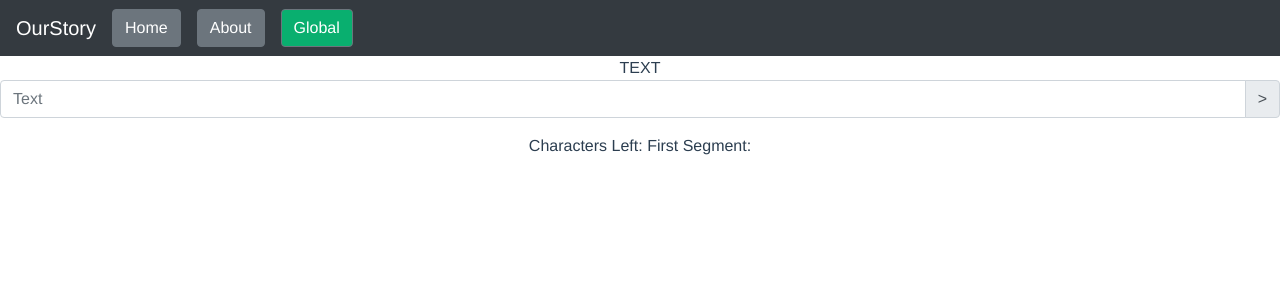
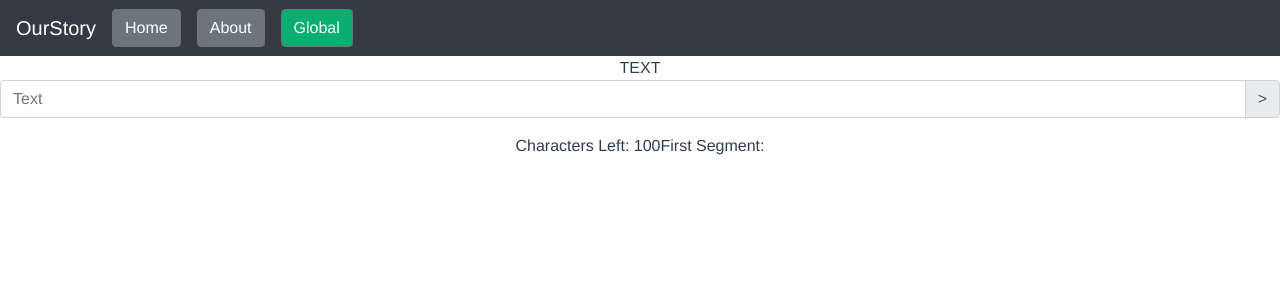
Before and after one commit to Andr3wD/OurStory, a Vue app in the folder src/frontend/: page /global in a window 1280 px wide. Shown: the top 300 px of the page. Built offline with nearby package versions, Linux system fonts and the light colour scheme; no server answers.

Commit message:
Revert "ammend"
This reverts commit dff94657034125da2b87ff9a26afdd6cf5a4b4ae.

```diff
--- a/src/frontend/src/views/Global.vue
+++ b/src/frontend/src/views/Global.vue
@@ -15,7 +15,7 @@
   </div>
 </template>
 
-<scrip
+<script>
 
 import segmentService from '../services/segment-service'
 
@@ -48,7 +48,7 @@ export default {
     this.getFirstSegment()
   }
 }
-</scrip>
+</script>
 
 <style>
 .storyArea {
```
